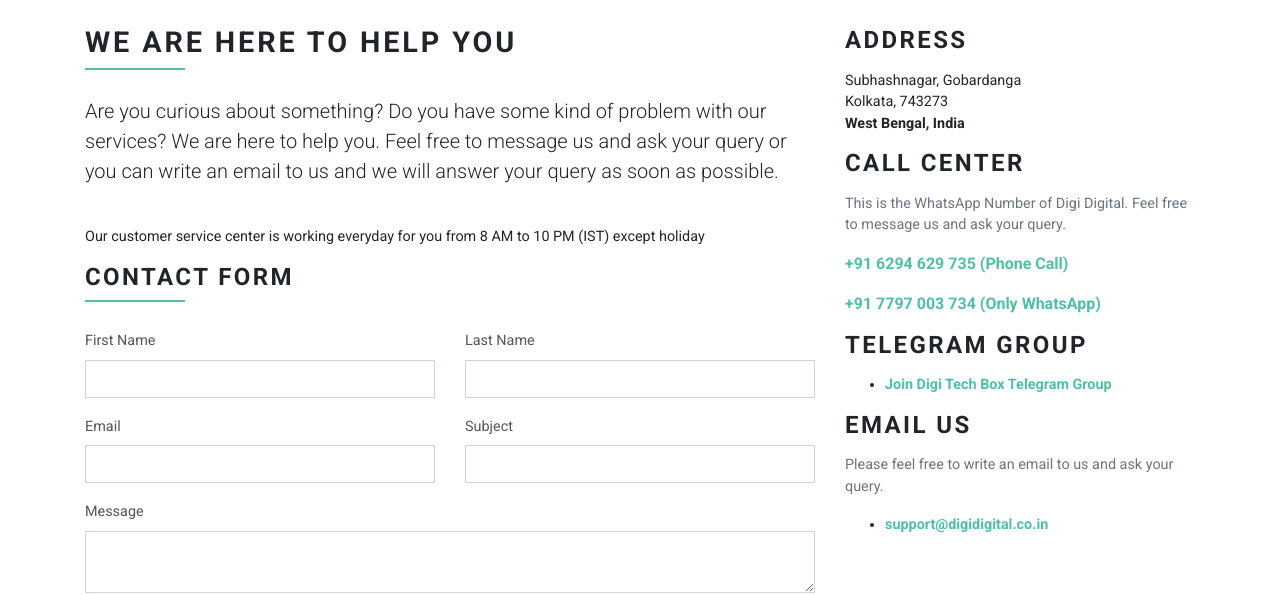
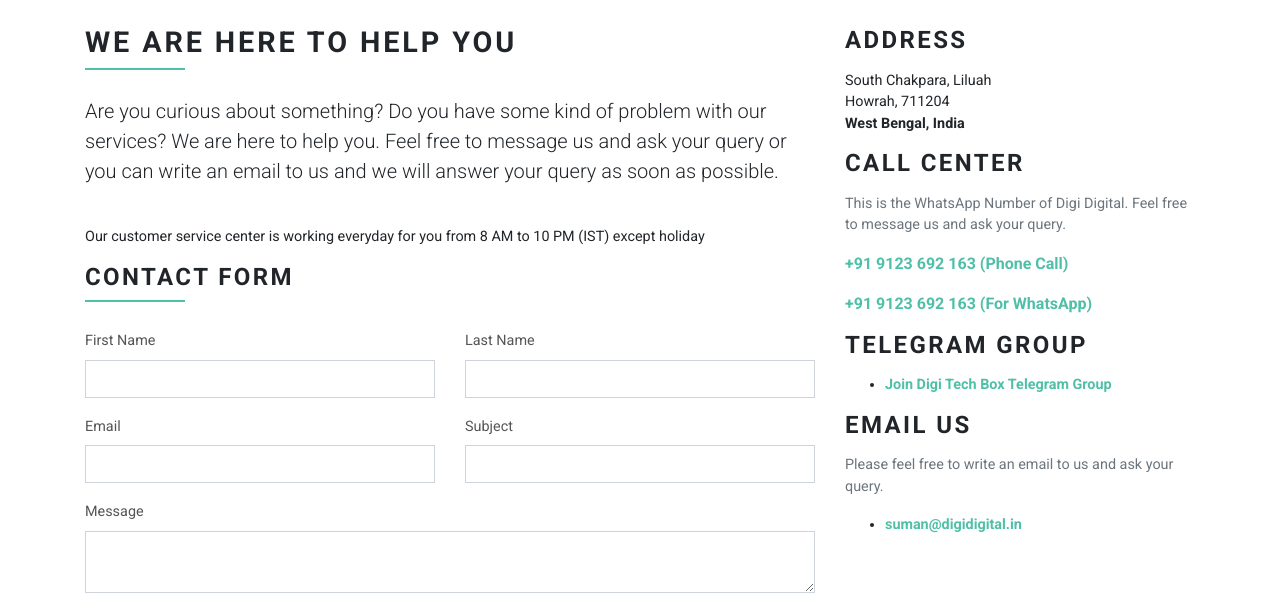
Before and after one commit to digidigital2021/suman, a plain HTML site: page contact.html in a window 1280 px wide. Shown: the part 232-827 px from the top of the page. Drawn offline with nearby package versions, Linux system fonts and the light colour scheme.

Commit message:
Update contact.html

```diff
--- a/contact.html
+++ b/contact.html
@@ -384,11 +384,11 @@
             <div class="col-lg-4">
               <section class="bar mb-0">
                 <h3 class="text-uppercase">Address</h3>
-                <p class="text-sm">Subhashnagar, Gobardanga<br>Kolkata, 743273<br><strong>West Bengal, India</strong></p>
+                <p class="text-sm">South Chakpara, Liluah<br>Howrah, 711204<br><strong>West Bengal, India</strong></p>
                 <h3 class="text-uppercase">Call center</h3>
                 <p class="text-muted text-sm">This is the WhatsApp Number of Digi Digital. Feel free to message us and ask your query.</p>
-                <p><strong><a href="tel://6294629735">+91 6294 629 735 (Phone Call)</a></strong></p>
-                <p><strong><a href="https://wa.me/917797003734">+91 7797 003 734 (Only WhatsApp)</a></strong></p>
+                <p><strong><a href="tel://9123692163">+91 9123 692 163 (Phone Call)</a></strong></p>
+                <p><strong><a href="https://wa.me/919123692163">+91 9123 692 163 (For WhatsApp)</a></strong></p>
                 <h3 class="text-uppercase">Telegram Group</h3>
                 <ul class="text-sm">
                   <li><strong><a href="https://telegram.me/digitechbox">Join Digi Tech Box Telegram Group</a></strong></li>
@@ -396,7 +396,7 @@
                 <h3 class="text-uppercase">Email Us</h3>
                 <p class="text-muted text-sm">Please feel free to write an email to us and ask your query.</p>
                 <ul class="text-sm">
-                  <li><strong><a href="mailto: support@digidigital.co.in">support@digidigital.co.in</a></strong></li>
+                  <li><strong><a href="mailto: suman@digidigital.in">suman@digidigital.in</a></strong></li>
                   <!-- <li><strong><a href="#">Ticketio</a></strong> - our ticketing support platform</li> -->
                 </ul>
               </section>
```
